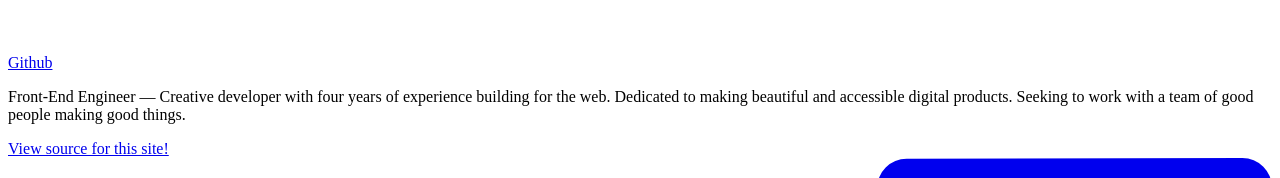
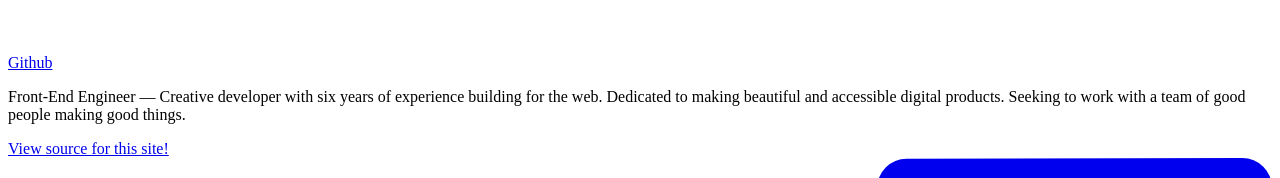
Before and after one commit to joesanchezjr/dev, a Next.js app: page / in a window 1280 px wide. Shown: the part 4115-4293 px from the top of the page. Built offline with nearby package versions, Linux system fonts and the light colour scheme.

Commit message:
Updated years of experience

```diff
--- a/pages/index.tsx
+++ b/pages/index.tsx
@@ -12,7 +12,7 @@ const IndexPage = () => (
       <div className="p-4 max-w-screen-xl mx-auto">
         <p className="max-w-prose text-4xl my-12 md:my-16 xl:my-32">
           <span className="font-bold font-serif italic">Front-End Engineer</span> — Creative
-          developer with four years of experience building for the web. Dedicated to making
+          developer with six years of experience building for the web. Dedicated to making
           beautiful and accessible digital products. Seeking to work with a team of good people
           making good things.
         </p>
```
